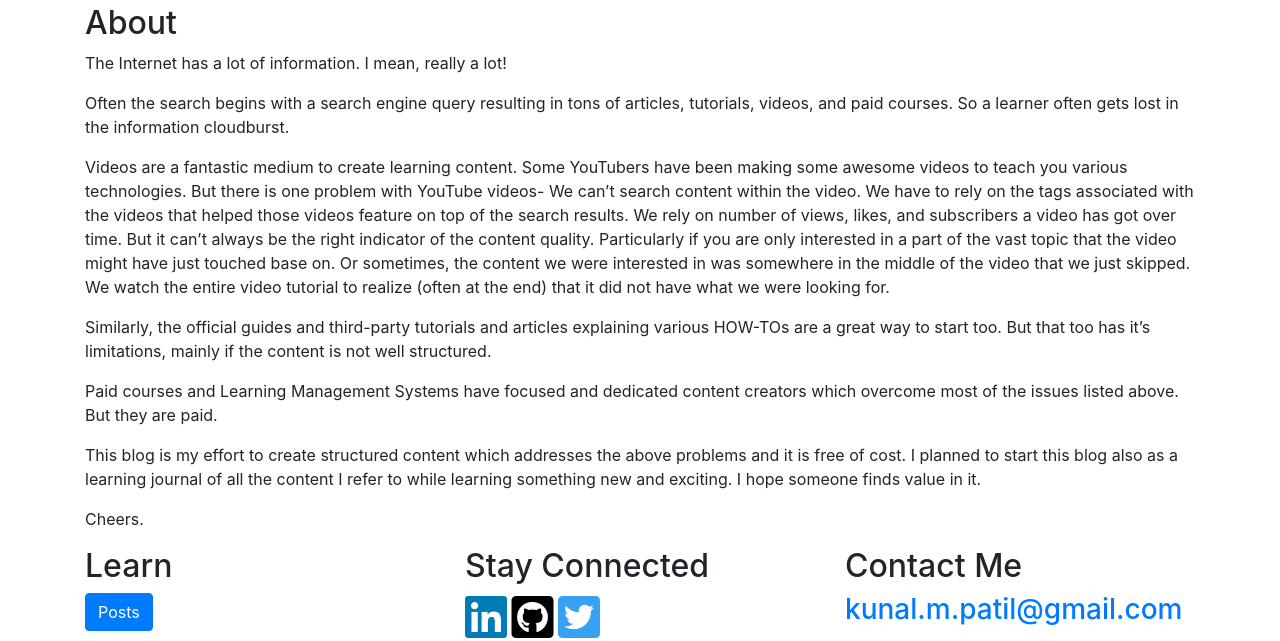
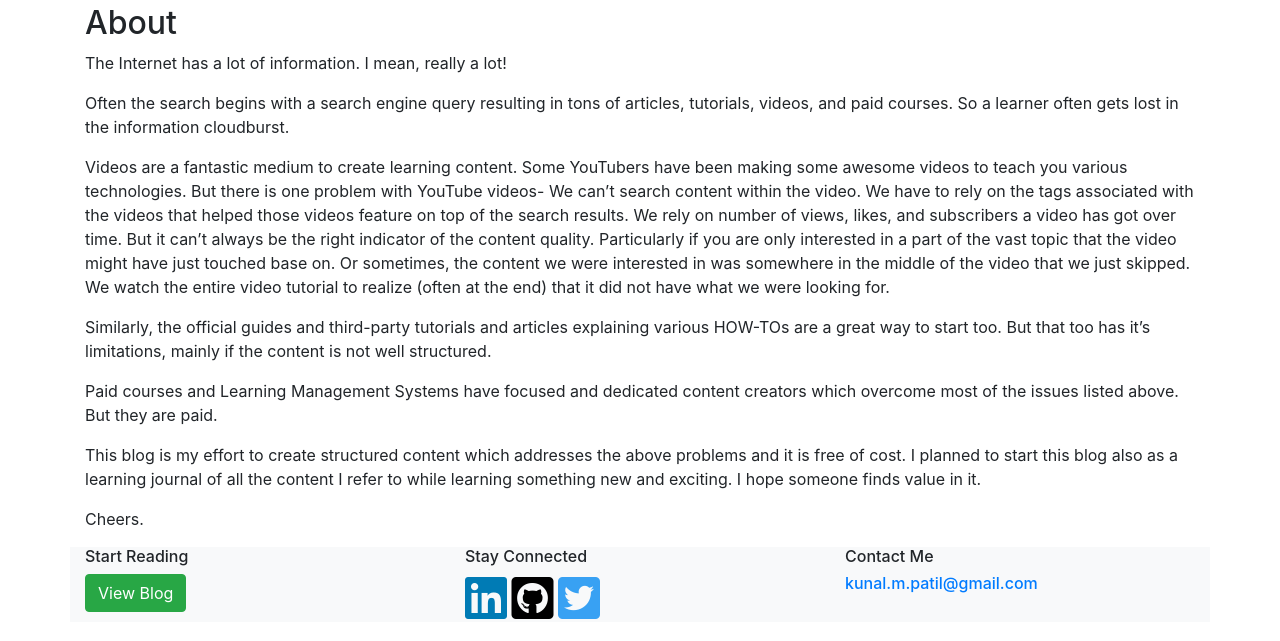
Before and after one commit to kunupat/kunupat.github.io, a Jekyll site: the page built from about.md, in a window 1280 px wide, cut to the strip 279-920 px from the top of the page. Built offline with Jekyll 4.4.1, drawn with Linux system fonts in a browser that asks for light colours; nearby versions of some CDN libraries; comment, search, counter and statistics services are not loaded.

Commit message:
Favicon and brand image changes. Corrected grid system for about page. Sticky navbar.

```diff
--- a/_includes/navigation.html
+++ b/_includes/navigation.html
@@ -1,5 +1,5 @@
-<nav class="navbar navbar-expand-lg navbar navbar-dark bg-dark">
-    <a class="navbar-brand" href="/"><img src="/assets/images/KP.svg" alt="Kunal Patil" style="height: 2em; width: 2em; border-radius: 10%"></a>
+<nav class="navbar navbar-expand-lg navbar navbar-dark bg-dark sticky-top">
+    <a class="navbar-brand" href="/"><img src="/assets/images/favicon-256.png" alt="Kunal Patil" style="height: 2em; width: 2em; border-radius: 10%"></a>
     <button class="navbar-toggler" type="button" data-toggle="collapse" data-target="#navbarSupportedContent" aria-controls="navbarSupportedContent" aria-expanded="false" aria-label="Toggle navigation">
       <span class="navbar-toggler-icon"></span>
     </button>
--- a/_layouts/about.html
+++ b/_layouts/about.html
@@ -8,29 +8,20 @@ layout: default
         <div class="panel-body">
                 {{ content }}
 
-                <div class="row">
-                        <div class="col-sm">
-                                <h2>Learn</h2>
+                <div class="row" no-gutters>
+                        <div class="col-sm bg-light">
+                                <h6>Start Reading</h6>
+                                <a href="/blog.html" class="btn btn-success">View Blog</a>
                         </div>
-                        <div class="col-sm">
-                                <h2>Stay Connected</h2>
-                        </div>
-                        <div class="col-sm">
-                                <h2>Contact Me</h2>
-                        </div>
-                </div>
-
-                <div class="row">
-                        <div class="col-sm">
-                             <a href="/blog.html" class="btn btn-primary">Posts</a>
-                        </div>
-                        <div class="col-sm">
+                        <div class="col-sm bg-light">
+                                <h6>Stay Connected</h6>
                                 <a href="https://www.linkedin.com/in/kunal-patil-89769715/" target="_blank" class="fab fa-linkedin"></a>
                                 <a href="https://github.com/kunupat" target="_blank" class="fab fa-github-square"></a>
                                 <a href="https://twitter.com/kunupat" target="_blank" class="fab fa-twitter-square"></a>
                         </div>
-                        <div class="col-sm">
-                                <h3><a href="mailto:kunal.m.patil@gmail.com">kunal.m.patil@gmail.com</a> </h3>
+                        <div class="col-sm bg-light">
+                                <h6>Contact Me</h6>
+                                <h6><a href="mailto:kunal.m.patil@gmail.com">kunal.m.patil@gmail.com</a></h6>
                         </div>
                 </div>
         </div>
--- a/_sass/main.scss
+++ b/_sass/main.scss
@@ -35,3 +35,7 @@
 #learn-more-btn{
   margin-top: 0.5em;
 }
+
+a{
+  text-decoration: none;
+}
```
Also changed, not shown: assets/images/KP.svg (deleted), assets/images/favicon-256.png (added), favicon.ico.
